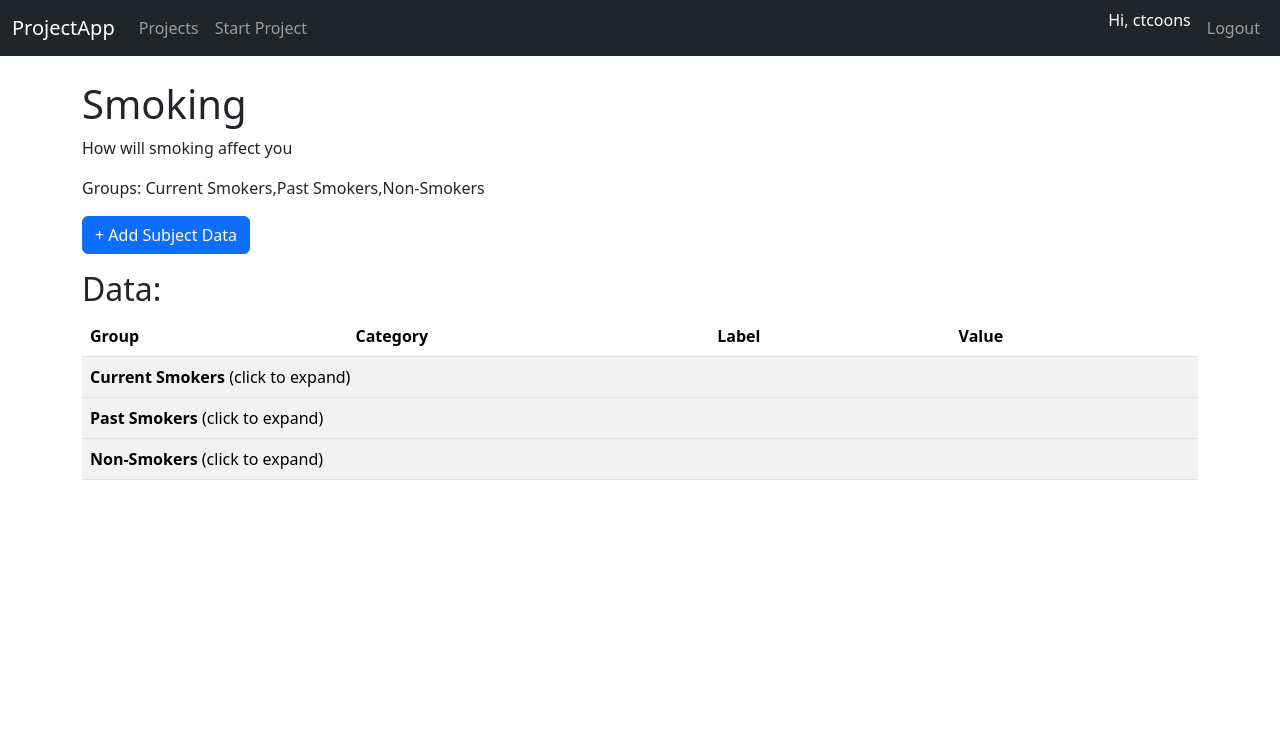
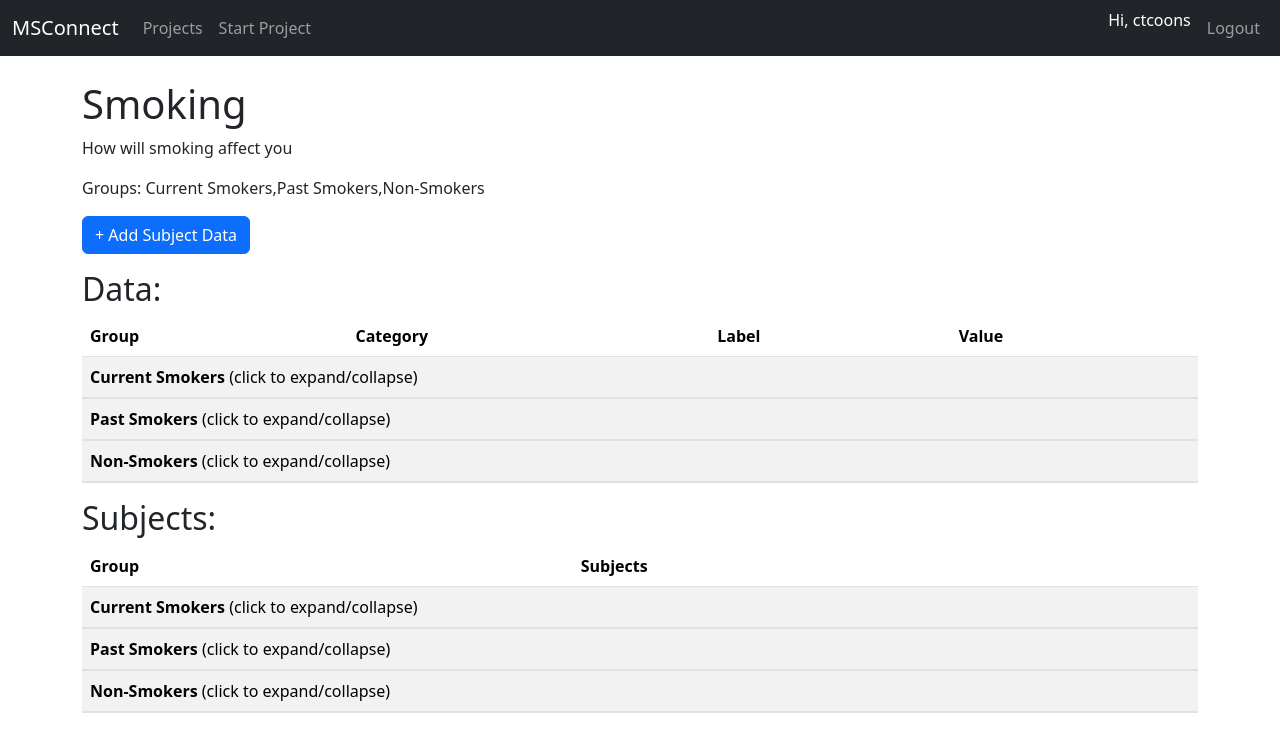
Before and after one commit to ctcoons/project-init, a Django app: page /project/1/ in a window 1280 px wide. Shown: the top 752 px of the page. Run offline with Django 5.2, Linux system fonts and the light colour scheme; a user stored in the database is signed in; data comes from the database, SQL or seed files in the repository; both versions use the stored data as it was after the commit.

Commit message:
Viewing Subject Data

```diff
--- a/core/templates/core/base.html
+++ b/core/templates/core/base.html
@@ -17,7 +17,7 @@
     <!-- Navbar -->
     <nav class="navbar navbar-expand-lg navbar-dark bg-dark mb-4">
         <div class="container-fluid">
-            <a class="navbar-brand" href="{% url 'project_list' %}">ProjectApp</a>
+            <a class="navbar-brand" href="{% url 'project_list' %}">MSConnect</a>
             <button class="navbar-toggler" type="button" data-bs-toggle="collapse" data-bs-target="#navbarNav">
                 <span class="navbar-toggler-icon"></span>
             </button>
--- a/core/templates/core/project_detail.html
+++ b/core/templates/core/project_detail.html
@@ -4,7 +4,6 @@
 <p>{{ project.description }}</p>
 <p>Groups: {{ project.group_names }}</p>
 
-<!-- Add Subject Data button (only if owner) -->
 {% if request.user == project.owner %}
     <a href="{% url 'add_subject_data' project.id %}" class="btn btn-primary mb-3">
         + Add Subject Data
@@ -16,7 +15,7 @@
 {% endif %}
 
 <h2>Data:</h2>
-<table class="table table-striped">
+<table class="table table-striped align-middle">
     <thead>
         <tr>
             <th>Group</th>
@@ -27,33 +26,126 @@
     </thead>
     <tbody>
         {% for group in group_data %}
-        <tr data-bs-toggle="collapse" data-bs-target="#group-{{ group.id }}" style="cursor: pointer;">
-            <td colspan="4"><strong>{{ group.group_name }}</strong>
-                {% if group.group_sub_data.count %} (click to expand) {% endif %}
+        <!-- Toggler row (click to expand/collapse) -->
+        <tr role="button"
+            data-bs-toggle="collapse"
+            data-bs-target="#group-data-{{ group.id }}"
+            aria-expanded="false"
+            aria-controls="group-data-{{ group.id }}"
+            style="cursor: pointer;">
+            <td colspan="4">
+                <strong>{{ group.group_name }}</strong>
+                {% if group.group_sub_data.count %} (click to expand/collapse) {% else %}
+                    <span class="text-muted">(no data)</span>
+                {% endif %}
             </td>
         </tr>
-        <tr class="collapse" id="group-{{ group.id }}">
+
+        <!-- Collapsible content row -->
+        <tr>
           <td colspan="4" class="p-0">
+            <div id="group-data-{{ group.id }}" class="collapse">
               {% if group.group_sub_data.all %}
               <table class="table mb-0">
+                  <thead>
+                      <tr>
+                          <th style="width: 25%;">Category</th>
+                          <th style="width: 25%;">Label</th>
+                          <th>Value</th>
+                      </tr>
+                  </thead>
+                  <tbody>
                       {% for sub in group.group_sub_data.all %}
                       <tr>
-                        <td></td>
                           <td>{{ sub.category }}</td>
                           <td>{{ sub.label }}</td>
                           <td>{{ sub.value }}</td>
                       </tr>
                       {% endfor %}
+                  </tbody>
               </table>
               {% else %}
               <div class="text-muted p-2">No sub-data</div>
+              {% endif %}
+            </div>
+          </td>
+        </tr>
+        {% endfor %}
+    </tbody>
+</table>
+
+<h2>Subjects:</h2>
+<table class="table table-striped align-middle">
+    <thead>
+        <tr>
+            <th>Group</th>
+            <th>Subjects</th>
+        </tr>
+    </thead>
+    <tbody>
+        {% for group in project.group_data.all %}
+        <!-- Toggler row (click to expand/collapse) -->
+        <tr role="button"
+            data-bs-toggle="collapse"
+            data-bs-target="#subjects-{{ group.id }}"
+            aria-expanded="false"
+            aria-controls="subjects-{{ group.id }}"
+            style="cursor: pointer;">
+            <td colspan="2">
+                <strong>{{ group.group_name }}</strong>
+                {% if group.subjects.count %} (click to expand/collapse) {% else %}
+                    <span class="text-muted">(no subjects)</span>
+                {% endif %}
+            </td>
+        </tr>
+
+        <!-- Collapsible content row -->
+        <tr>
+          <td colspan="2" class="p-0">
+            <div id="subjects-{{ group.id }}" class="collapse">
+              {% if group.subjects.all %}
+              <table class="table mb-0">
+                  <thead>
+                      <tr>
+                          <th style="width: 200px;">Subject</th>
+                          <th>Metadata</th>
+                      </tr>
+                  </thead>
+                  <tbody>
+                      {% for subject in group.subjects.all %}
+                      <tr>
+                          <td>#{{ subject.id }}</td>
+                          <td>
+                              {% if subject.metadata %}
+                              <!-- Render key → value pairs -->
+                              <div class="row row-cols-1 row-cols-md-2 g-2">
+                                  {% for k, v in subject.metadata.items %}
+                                  <div class="col">
+                                      <div class="border rounded p-2">
+                                          <div class="small text-muted">{{ k }}</div>
+                                          <div>{{ v }}</div>
+                                      </div>
+                                  </div>
+                                  {% endfor %}
+                              </div>
+                              {% else %}
+                              <span class="text-muted">No metadata</span>
                               {% endif %}
                           </td>
                       </tr>
                       {% endfor %}
                   </tbody>
               </table>
+              {% else %}
+              <div class="text-muted p-2">No subjects in this group.</div>
+              {% endif %}
+            </div>
+          </td>
+        </tr>
+        {% endfor %}
+    </tbody>
+</table>
 
-<!-- Bootstrap collapse requires JS -->
+<!-- Bootstrap JS (Collapse requires this) -->
 <script src="https://cdn.jsdelivr.net/npm/bootstrap@5.3.0/dist/js/bootstrap.bundle.min.js"></script>
 {% endblock %}
--- a/core/views.py
+++ b/core/views.py
@@ -188,9 +188,18 @@ def upload_excel_confirm(request):
 @login_required
 def project_detail(request, project_id):
     project = get_object_or_404(ProjectData, id=project_id)
-    group_data = project.group_data.all()  # Related name
-    return render(request, "core/project_detail.html", {"project": project, "group_data": group_data})
+    group_data = project.group_data.all()  # all groups in this project
+    subjects = Subject.objects.filter(group__project=project)  # all subjects linked to this project
 
+    return render(
+        request,
+        "core/project_detail.html",
+        {
+            "project": project,
+            "group_data": group_data,
+            "subjects": subjects,
+        },
+    )
 
 def make_json_safe(obj):
     """
```
Also changed, not shown: core/templates/core/project_list.html (+20 -2 lines), db.sqlite3, 4 other files. Lines whose indentation alone changed are shown as unchanged.
